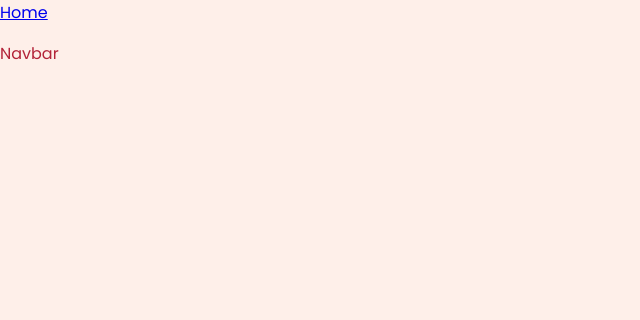
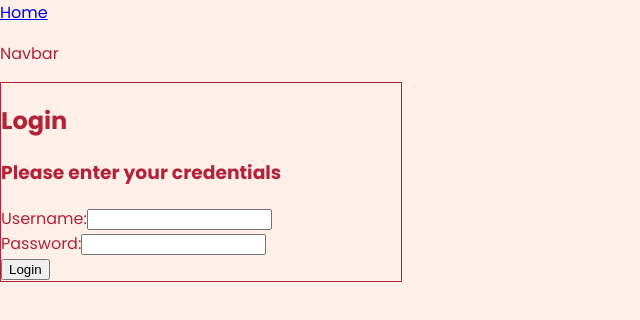
Before and after one commit to Austin-Imbastari/group4, a React (Vite) app: page /login in a window 1280 px wide. Before the commit this address had no page. Shown: the top 320 px of the page, without its empty margins (0-640 px from the left). Built offline with nearby package versions, Linux system fonts and the light colour scheme.

Commit message:
add login page and styled container

```diff
--- a/src/App.jsx
+++ b/src/App.jsx
@@ -1,5 +1,6 @@
 import { Route, Routes } from "react-router-dom";
 import SplashScreen from "./components/SplashScreen";
+import Login from "./pages/login/Login";
 import NavBar from "./components/NavBar";
 import { theme } from "./theme/theme";
 import { ThemeProvider } from "styled-components";
@@ -12,6 +13,7 @@ function App() {
       <NavBar />
       <Routes>
         <Route path="/" element={<SplashScreen />} />
+        <Route path="/login" element={<Login />} />
       </Routes>
     </ThemeProvider>
   );
--- /dev/null
+++ b/src/pages/login/Login.jsx
@@ -0,0 +1,23 @@
+import { LoginContainer } from "./LoginSC";
+
+export default function Login() {
+  return (
+    <LoginContainer>
+      <h2>Login</h2>
+      <h3>Please enter your credentials</h3>
+      <form>
+        <label>
+          Username:
+          <input type="text" name="username" />
+        </label>
+        <br />
+        <label>
+          Password:
+          <input type="password" name="password" />
+        </label>
+        <br />
+        <button type="submit">Login</button>
+      </form>
+    </LoginContainer>
+  );
+}
--- /dev/null
+++ b/src/pages/login/LoginSC.js
@@ -0,0 +1,7 @@
+import styled from "styled-components";
+
+export const LoginContainer = styled.div`
+  max-width: 400px;
+  max-height: 300px;
+  border: 1px solid ${(props) => props.theme.colors.primary};
+`;
```
